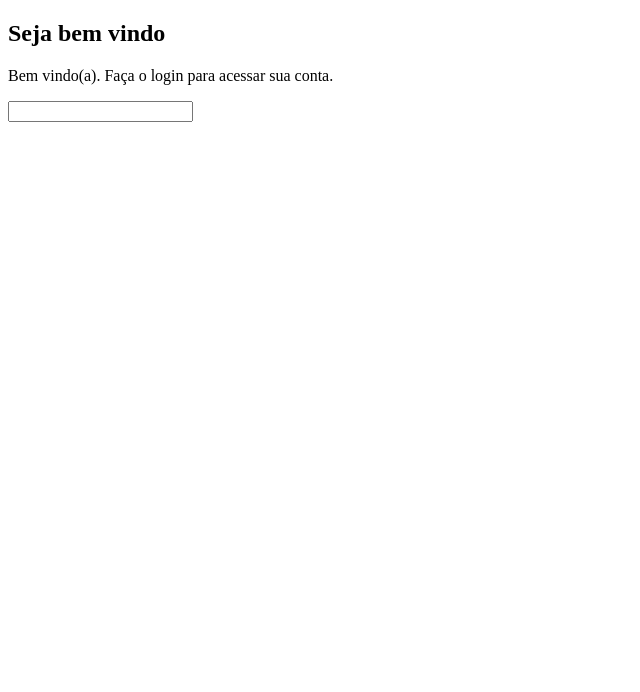
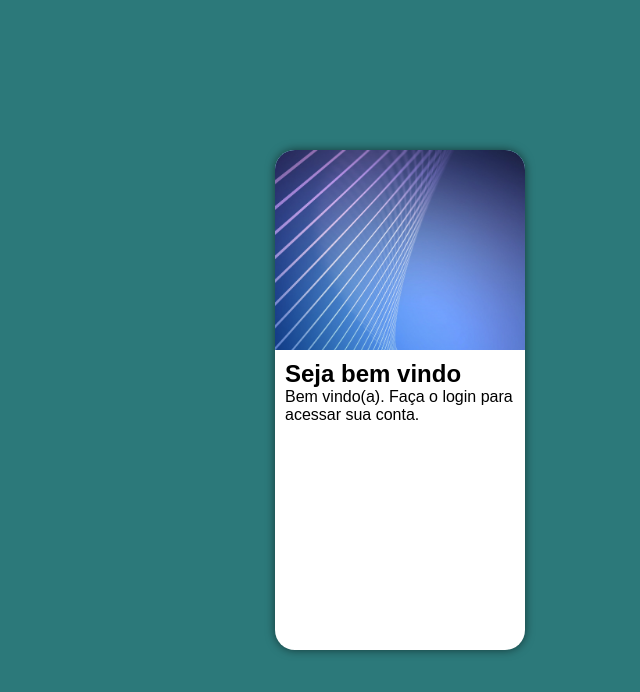
Before and after one commit to MTbustamante98/projeto-login, a plain HTML site: page index.html in a window 1280 px wide. Shown: the whole page, without its empty margins (0-640 px from the left). Drawn offline with Linux system fonts and the light colour scheme.

Commit message:
update tela de login

```diff
--- a/estilos/style.css
+++ b/estilos/style.css
@@ -1,6 +1,44 @@
 @charset "UTF-8";
+*{
+    font-family: Arial, Helvetica, sans-serif;
+    padding: 0px;
+    margin: 0px;
+    box-sizing: border-box;
+}
 
 :root {
     --cor1: #4ABDD4;
     --cor2: #2C797A;
 }
+
+body, html{
+    background-color: var(--cor2);
+    height: 100vh;
+    width: 100vh;
+    position: relative;
+}
+
+#login{
+    background-color: white;
+    position: absolute;
+    left: 50%;
+    top: 50%;
+    transform: translate(-50%, -50%);
+    overflow: hidden;
+
+    width: 250px;
+    height: 500px;
+    border-radius: 20px;
+    box-shadow: 0px 0px 10px rgba(0, 0, 0, 0.541);
+}
+
+#login > #imagem{
+    background: var(--cor1) url(../imagens/foto4.jpg) no-repeat;
+    background-size: cover;
+    height: 200px;
+}
+
+#login > #formulario{
+    display: block;
+    padding: 10px;
+}
--- a/index.html
+++ b/index.html
@@ -7,7 +7,6 @@
     <link rel="stylesheet" href="estilos/style.css">
 </head>
 <body>
-    <main>
         <section id="login">
             <div id="imagem">
 
@@ -17,11 +16,10 @@
                 <h1>Seja bem vindo</h1>
                 <p>Bem vindo(a). Faça o login para acessar sua conta.</p>
                 <form action="cadastro.php" method="post">
-                    <label for="iusuario"></label>
-                    <input type="">
+
+
                 </form>
             </div>
         </section>
-    </main>
 </body>
 </html>
```
